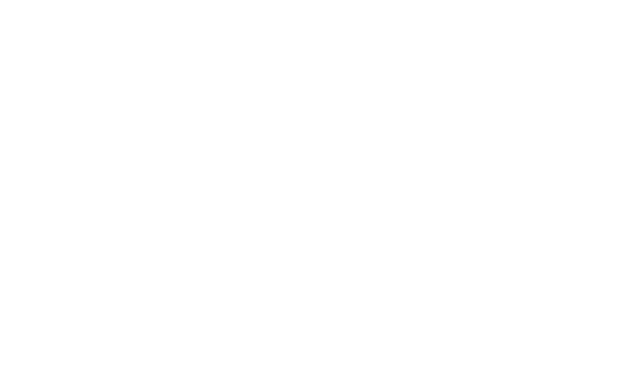
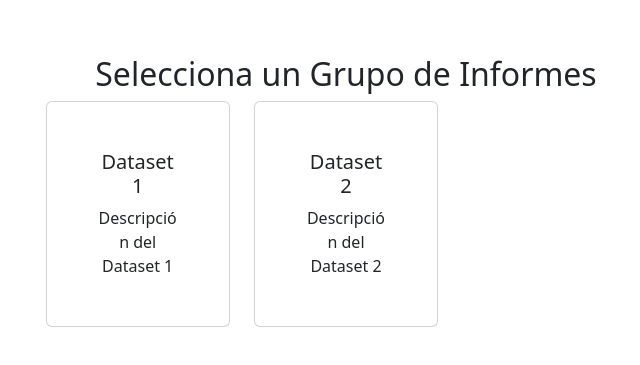
Before and after one commit to visalasc/ipre20232, a React (Vite) app in the folder MIMIC-CXR-T/: page /reportselection in a window 1280 px wide. Before the commit this address had no page. Shown: the part 209-574 px from the top of the page, without its empty margins (294-934 px from the left). Built offline with nearby package versions, Linux system fonts and the light colour scheme.

Commit message:
feat report selection

```diff
--- a/MIMIC-CXR-T/src/Components/NavApp.jsx
+++ b/MIMIC-CXR-T/src/Components/NavApp.jsx
@@ -27,9 +27,6 @@
             </NavDropdown.Item>
           </NavDropdown>
         </Nav>
-        <Nav>
-          <LogoutButton/>
-        </Nav>
       </Navbar.Collapse>
     </Container>
   </Navbar>
--- a/MIMIC-CXR-T/src/common/App.jsx
+++ b/MIMIC-CXR-T/src/common/App.jsx
@@ -6,8 +6,6 @@
 
 
 function App() {
-  const [isLoginModalOpen, setIsLoginModalOpen] = useState(false);
-
   return (
     <AuthProvider>
     <div className="App-page">
--- /dev/null
+++ b/MIMIC-CXR-T/src/common/ReportGroupSelection.jsx
@@ -0,0 +1,32 @@
+import React from 'react';
+import { Container, Row, Col, Card } from 'react-bootstrap';
+
+const ReportGroupSelection = () => {
+  const datasetDetails = [
+    { title: 'Dataset 1', description: 'Descripción del Dataset 1' },
+    { title: 'Dataset 2', description: 'Descripción del Dataset 2' },
+    // ... Puedes agregar más datasets
+  ];
+
+  return (
+    <div>
+      <h2>Selecciona un Grupo de Informes</h2>
+      <Container>
+        <Row>
+          {datasetDetails.map((dataset, index) => (
+            <Col key={index} sm={12} md={6} lg={4}>
+              <Card>
+                <Card.Body>
+                  <Card.Title>{dataset.title}</Card.Title>
+                  <Card.Text>{dataset.description}</Card.Text>
+                </Card.Body>
+              </Card>
+            </Col>
+          ))}
+        </Row>
+      </Container>
+    </div>
+  );
+};
+
+export default ReportGroupSelection;
--- a/MIMIC-CXR-T/src/common/Routing.jsx
+++ b/MIMIC-CXR-T/src/common/Routing.jsx
@@ -6,8 +6,9 @@
 import Signup from '../profile/Signup'
 import AdminCheck from '../protected/AdminCheck'
 import UserCheck from '../protected/UserCheck'
+import ReportGroupSelection from '../common/ReportGroupSelection';
+import Home from '../common/Home'
 
-import Home from '../common/Home'
 function Routing() {
     return(
     <BrowserRouter>
@@ -20,6 +21,8 @@
             <Route path={"/signup"} element={<Signup />}/>
             <Route path={"/admincheck"} element={<AdminCheck />}/>
             <Route path={"/usercheck"} element={<UserCheck />}/>
+            <Route path={"/reportselection"} element={<ReportGroupSelection />}/>
+
         </Routes>
     </BrowserRouter>)
 }
--- a/MIMIC-CXR-T/src/profile/ModalLogin.jsx
+++ b/MIMIC-CXR-T/src/profile/ModalLogin.jsx
@@ -7,7 +7,7 @@
 import Row from 'react-bootstrap/Row';
 import Col from 'react-bootstrap/Col';
 import { AuthContext } from '../auth/AuthContext';
-import { Redirect } from 'react-router-dom'; // Importa Redirect
+import { useNavigate } from 'react-router-dom'; // Importa Redirect
 
 
 function ModalLogin() {
@@ -20,10 +20,7 @@
   const [password, setPassword] = useState('');
   const [error, setError] = useState(false);
   const [msg, setMsg] = useState('');
-  const [redirectToTranslator, setRedirectToTranslator] = useState(false);
-
-
-
+  const navigate = useNavigate();
   const handleSubmit = async (event) => {
     event.preventDefault();
 
@@ -44,7 +41,10 @@
 
         // Cerrar el modal después del login exitoso
         handleClose();
-        setRedirectToTranslator(true);
+
+        // Redirige a la vista para seleccionar reportes a traducir
+        // después del inicio de sesión
+        navigate('/reportselection');
       })
       .catch((error) => {
         console.error('An error occurred while trying to login:', error);
@@ -52,9 +52,6 @@
       });
   };
 
-  if (redirectToTranslator) {
-    return <Redirect to="/translator" />;
-  }
 
   return (
     <>
@@ -62,7 +59,12 @@
         Iniciar sesión
       </Button>
 
-      <Modal show={show} onHide={handleClose} backdrop="static" keyboard={false}>
+      <Modal
+        show={show}
+        onHide={handleClose}
+        backdrop="static"
+        keyboard={false}
+      >
         <Modal.Header closeButton>
           <Modal.Title>Iniciar Sesión</Modal.Title>
         </Modal.Header>
```
Also changed, not shown: MIMIC-CXR-T/src/Components/NavBarReportSeleccion.jsx (added, +43 -0 lines).
